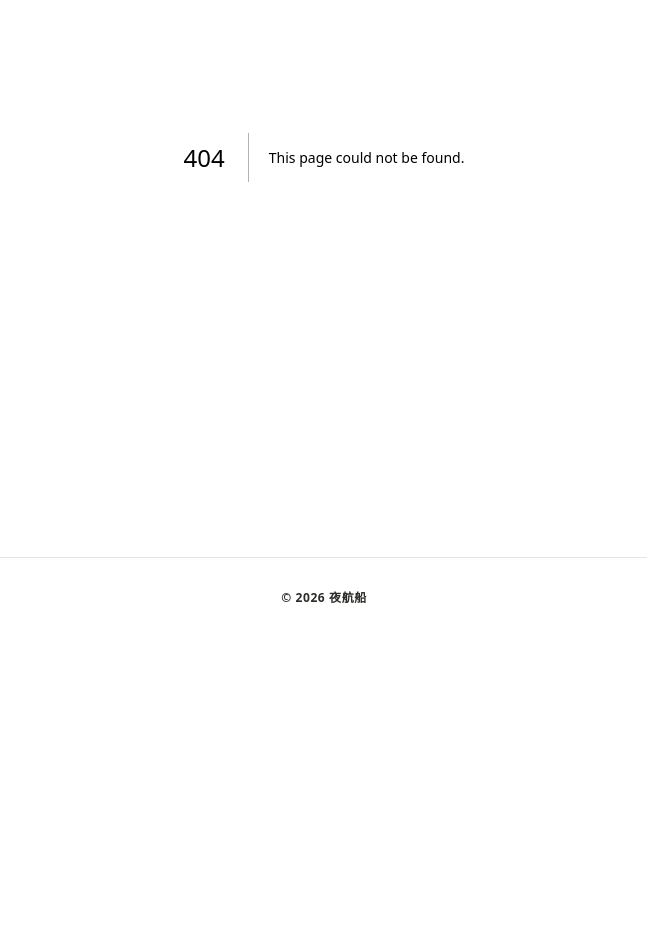
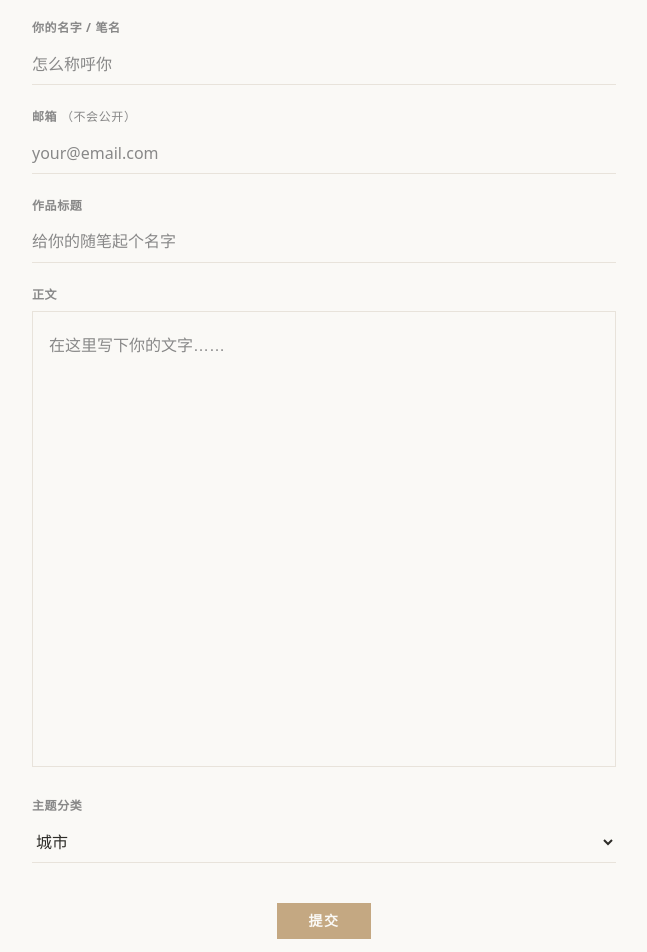
Before and after one commit to huanyuzhao00-sketch/essay-portfolio, a Next.js app: page /submit in a window 1280 px wide. Before the commit this address had no page. Shown: the part 300-1252 px from the top of the page, without its empty margins (316-963 px from the left). Before the commit the page ends 938 px from the top, so only its background shows below. Built offline with nearby package versions, Linux system fonts and the light colour scheme.

Commit message:
feat: add submission page and nav link

```diff
--- /dev/null
+++ b/src/app/submit/page.tsx
@@ -0,0 +1,100 @@
+export default function SubmitPage() {
+  return (
+    <div className="max-w-reading mx-auto px-5 md:px-12 py-16 md:py-24">
+      <div className="text-center mb-12">
+        <h1 className="text-2xl text-ink tracking-[0.15em] mb-4">投稿</h1>
+        <div className="w-6 h-px bg-ochre mx-auto mb-6" />
+        <p className="text-sm text-text-muted leading-relaxed">
+          夜航船欢迎所有真诚的文字。<br />
+          随笔、散文、短篇均可，纯文字中文写作。
+        </p>
+      </div>
+
+      <form
+        action="https://formspree.io/f/PLACEHOLDER"
+        method="POST"
+        className="space-y-6"
+      >
+        <div>
+          <label className="block text-xs tracking-wider text-text-muted font-sans font-bold mb-2">
+            你的名字 / 笔名
+          </label>
+          <input
+            type="text"
+            name="name"
+            required
+            className="w-full bg-transparent border-b border-warm-line py-2 text-base text-ink placeholder:text-text-muted focus:outline-none focus:border-ochre transition-colors font-sans"
+            placeholder="怎么称呼你"
+          />
+        </div>
+
+        <div>
+          <label className="block text-xs tracking-wider text-text-muted font-sans font-bold mb-2">
+            邮箱 <span className="text-text-muted font-normal">（不会公开）</span>
+          </label>
+          <input
+            type="email"
+            name="email"
+            required
+            className="w-full bg-transparent border-b border-warm-line py-2 text-base text-ink placeholder:text-text-muted focus:outline-none focus:border-ochre transition-colors font-sans"
+            placeholder="your@email.com"
+          />
+        </div>
+
+        <div>
+          <label className="block text-xs tracking-wider text-text-muted font-sans font-bold mb-2">
+            作品标题
+          </label>
+          <input
+            type="text"
+            name="title"
+            required
+            className="w-full bg-transparent border-b border-warm-line py-2 text-base text-ink placeholder:text-text-muted focus:outline-none focus:border-ochre transition-colors"
+            placeholder="给你的随笔起个名字"
+          />
+        </div>
+
+        <div>
+          <label className="block text-xs tracking-wider text-text-muted font-sans font-bold mb-2">
+            正文
+          </label>
+          <textarea
+            name="content"
+            required
+            rows={12}
+            className="w-full bg-transparent border border-warm-line p-4 text-base text-ink placeholder:text-text-muted focus:outline-none focus:border-ochre transition-colors leading-[2.2] resize-none"
+            placeholder="在这里写下你的文字……"
+          />
+        </div>
+
+        <div>
+          <label className="block text-xs tracking-wider text-text-muted font-sans font-bold mb-2">
+            主题分类
+          </label>
+          <select
+            name="theme"
+            className="w-full bg-transparent border-b border-warm-line py-2 text-base text-ink focus:outline-none focus:border-ochre transition-colors font-sans"
+          >
+            <option value="城市">城市</option>
+            <option value="食事">食事</option>
+            <option value="季节">季节</option>
+            <option value="心情">心情</option>
+            <option value="其他">其他</option>
+          </select>
+        </div>
+
+        <div className="text-center pt-4">
+          <button
+            type="submit"
+            className="px-8 py-2 text-sm text-paper bg-ochre hover:bg-ink transition-colors tracking-widest font-sans font-bold"
+          >
+            提交
+          </button>
+          <p className="text-xs text-text-muted mt-4 font-sans">
+            投稿通过后将发布在网站上。请确保作品为原创。
+          </p>
+        </div>
+      </form>
+    </div>
+  )
+}
--- a/src/components/NavBar.tsx
+++ b/src/components/NavBar.tsx
@@ -3,7 +3,7 @@ import Link from 'next/link'
 const links = [
   { href: '/essays', label: '作品' },
   { href: '/about', label: '关于' },
-  { href: '/contact', label: '联系' },
+  { href: '/submit', label: '投稿' },
   { href: '/search', label: '搜索' },
 ]
 
```
